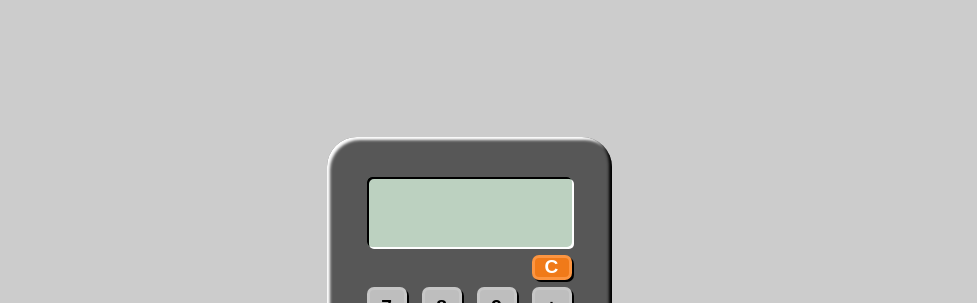
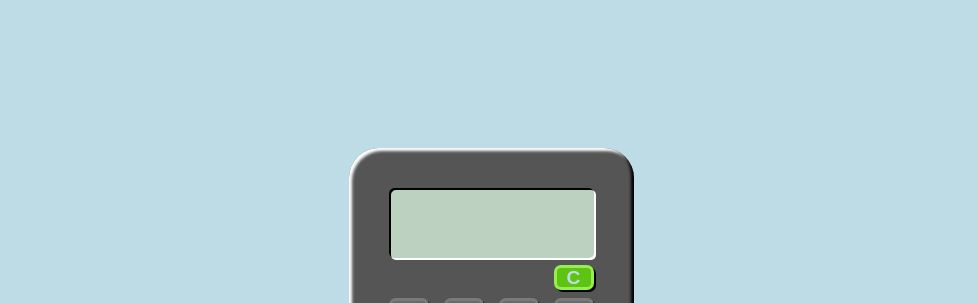
Before and after one commit to Gandalf50/TOP-project--calculator, a plain HTML site: page index.html in a window 1280 px wide. Shown: the part 73-376 px from the top of the page, without its empty margins (149-1126 px from the left). Drawn offline with Linux system fonts and the light colour scheme; a web font is replaced by a local one.

Commit message:
Change style to match icon

```diff
--- a/styles.css
+++ b/styles.css
@@ -5,13 +5,18 @@ body {
     display: flex;
     justify-content: center;
     align-items: center;
-    background-color: #cccccc;
+    background-color: #bedce6;
+    display: flex;
+    flex-direction: column;
+    justify-content: space-between;
+    font-family: sans-serif;
 }
 
 #preview {
-    background-color: #575757;
+    background-color: #555555;
     width: 205px;
     height: 300px;
+    margin: 30px;
     padding: 40px;
     display: flex;
     flex-direction: column;
@@ -39,11 +44,12 @@ body {
 button {
     height: 40px;
     aspect-ratio: 1;
-    background-color: #bebebe;
-    border: solid #c7c7c7;
+    background-color: #696969;
+    border: solid #7a7a7a;
     border-radius: 7px;
     font-weight: 900;
     font-size: larger;
+    color: #bedce6;
     margin: 0px;
     box-shadow: 2px 2px black;
 }
@@ -64,9 +70,8 @@ button {
 }
 
 .equal, #clearBtn{
-    background-color: rgb(240, 122, 25);
-    border: solid rgb(252, 149, 65);
-    color: white;
+    background-color: #5fc314;
+    border: solid #95f04f;
 }
 
 #clear {
@@ -82,3 +87,7 @@ button {
     height: 25px;
     width: 40px;
 }
+
+#footer {
+    padding: 20px;
+}
```
